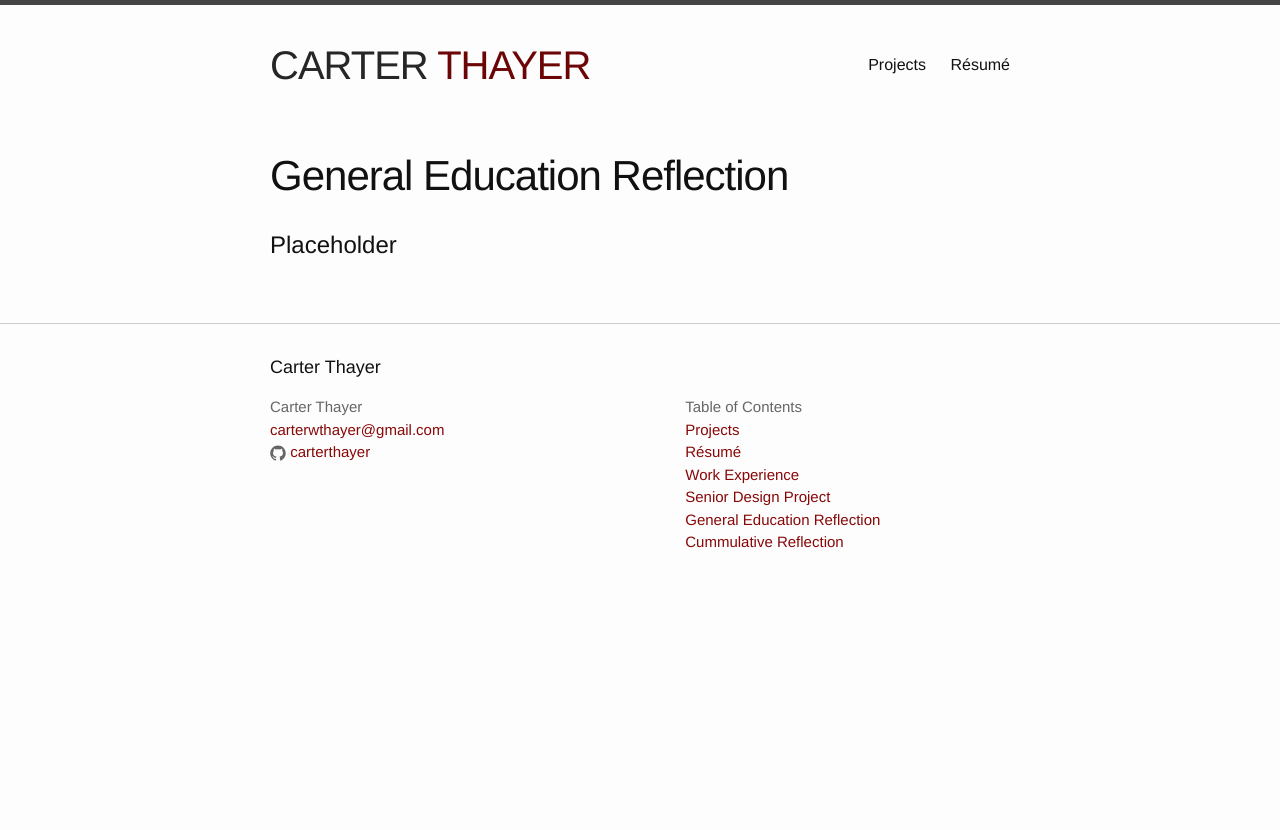
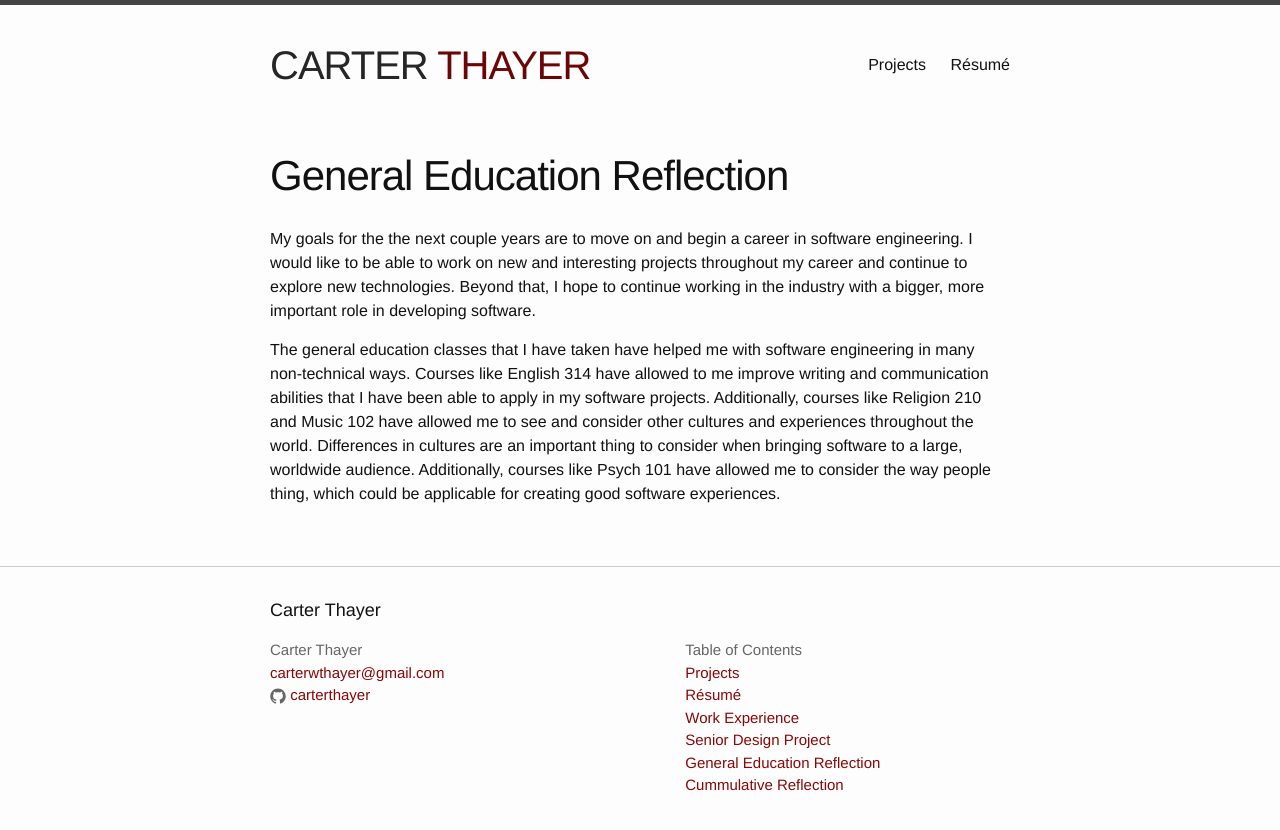
Before and after one commit to carterthayer/carterthayer.github.io, a Jekyll site: the page built from _posts/2016-09-22-General_Education_Reflection.md, in a window 1280 px wide. Shown: the top 830 px of the page. Built offline with Jekyll 4.4.1, drawn with Linux system fonts in a browser that asks for light colours.

Commit message:
494 october 20th submission

```diff
--- a/_posts/2016-09-22-General_Education_Reflection.md
+++ b/_posts/2016-09-22-General_Education_Reflection.md
@@ -4,4 +4,15 @@ title: General Education Reflection
 permalink: /general education reflection
 ---
 
-# Placeholder
+My goals for the the next couple years are to move on and begin a career in software engineering.
+I would like to be able to work on new and interesting projects throughout my career and continue
+to explore new technologies. Beyond that, I hope to continue working in the industry with a bigger,
+more important role in developing software.
+
+The general education classes that I have taken have helped me with software engineering in many non-technical ways.
+Courses like English 314 have allowed to me improve writing and communication abilities that I have been able to
+apply in my software projects. Additionally, courses like Religion 210 and Music 102 have allowed me to see
+and consider other cultures and experiences throughout the world. Differences in cultures are an
+important thing to consider when bringing software to a large, worldwide audience.
+Additionally, courses like Psych 101 have allowed me to consider the way people thing, which could
+be applicable for creating good software experiences.
```
Also changed, not shown: _posts/2016-09-22-Senior_Design_Project.md (+14 -1 lines).
